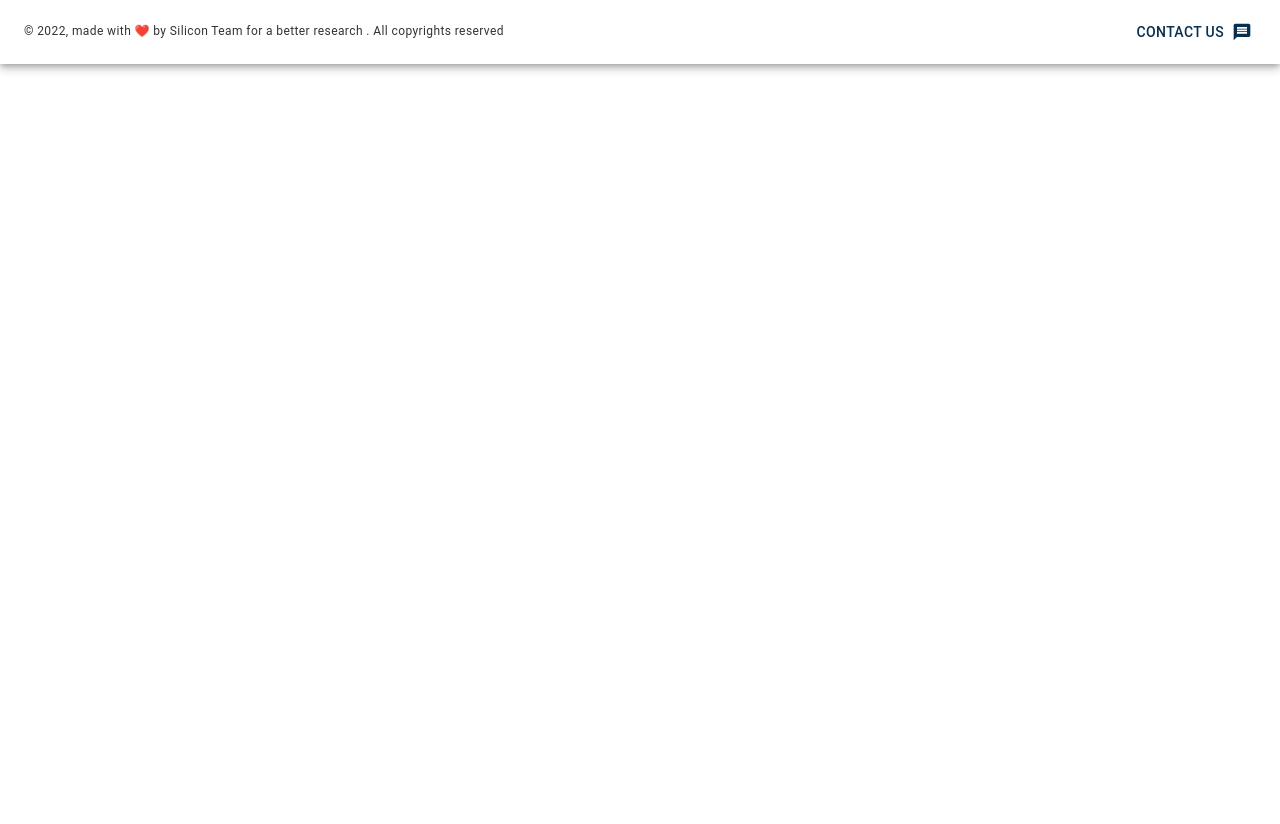
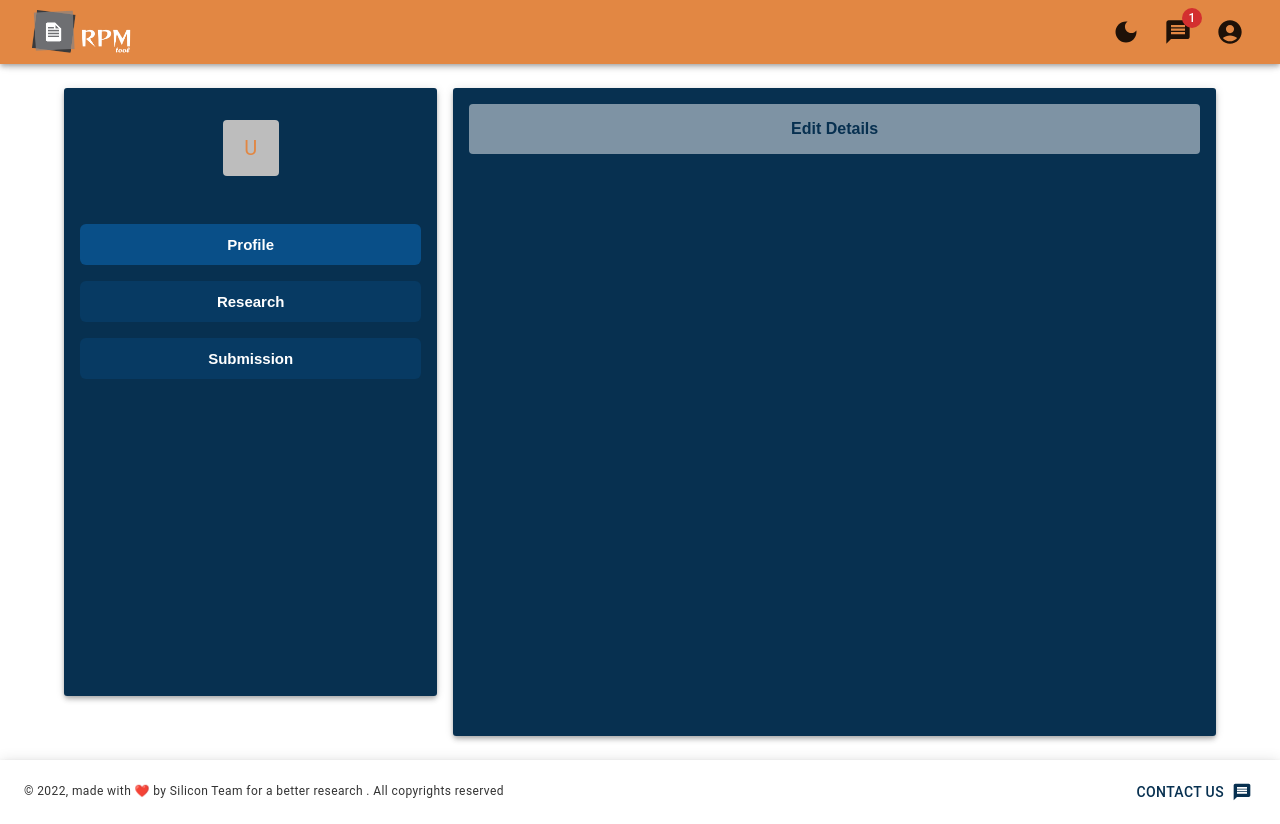
Before and after one commit to Arivaran-T/RPMT, a React (Create React App) app in the folder FrontEnd/rpmt/: page /profile/details in a window 1280 px wide. Before the commit the page ends 800 px from the top, so only its background shows below. Built offline with nearby package versions, Linux system fonts and the light colour scheme.

Commit message:
profile page partially added

```diff
--- a/FrontEnd/rpmt/src/Pages/DashBoard/Content.js
+++ b/FrontEnd/rpmt/src/Pages/DashBoard/Content.js
@@ -10,7 +10,8 @@ function Content(props) {
         my={3}
         pt={0.5}
         pl={2}
-        height={"50px"}
+        // height={"50px"}
+        minHeight="50px"
         sx={{
           bgcolor: "#1385E1",
           borderRadius: "6px",
@@ -76,6 +77,7 @@ function Content(props) {
                   href="/submission/id"
                   startIcon={<BackupIcon />}
                   color="secondary"
+                  sx={{ textTransform: "none" ,fontFamily:"open sans"}}
                 >
                   Submit
                 </Button>
--- a/FrontEnd/rpmt/src/Pages/DashBoard/DashBoard.js
+++ b/FrontEnd/rpmt/src/Pages/DashBoard/DashBoard.js
@@ -9,8 +9,8 @@ function DashBoard(props) {
       <Header mode={props.mode} handler={props.handler} />
 
       <Paper elevation={2} square>
-        <Box height={"100%"} width="100%">
-          <Container maxWidth="md" sx={{ textAlign: "left" }}>
+        <Box width="100%" minHeight={"83vh"}>
+          <Container  maxWidth="md" sx={{ textAlign: "left" }}>
             <Box py={3}>
               <Paper elevation={3}>
                 <Box p={1} sx={{ bgcolor: "#073050", borderRadius: "3px" }}>
--- a/FrontEnd/rpmt/src/Pages/Pages.js
+++ b/FrontEnd/rpmt/src/Pages/Pages.js
@@ -7,6 +7,7 @@ import SignUp from "./Auth/SignUp/SignUp";
 import Chat from "./Chat/Std-Chat/Chat";
 import Profile from "./Profile/Profile";
 import DashBoard from "./DashBoard/DashBoard";
+import Submission from "./Submission/Submission";
 
 function Pages(props) {
   return (
@@ -23,6 +24,11 @@ function Pages(props) {
           element={<DashBoard mode={props.mode} handler={props.modeHandler} />}
         />
         <Route
+          eaxct
+          path="/submission/:id"
+          element={<Submission mode={props.mode} handler={props.modeHandler} />}
+        />
+        <Route
           path="/auth/sign-in"
           exact
           element={<SignIn mode={props.mode} handler={props.modeHandler} />}
@@ -36,8 +42,13 @@ function Pages(props) {
           element={<Chat mode={props.mode} handler={props.modeHandler} />}
         />
         <Route
+          path="/profile/:page"
+          element={<Profile mode={props.mode} handler={props.modeHandler} />}
+        />
+        <Route
+          exact
           path="/profile"
-          element={<Profile mode={props.mode} handler={props.modeHandler} />}
+          element={<Navigate replace to="/profile/details" />}
         />
       </Routes>
     </>
--- /dev/null
+++ b/FrontEnd/rpmt/src/Pages/Profile/EditDetails.js
@@ -0,0 +1,20 @@
+import { Paper, Box } from "@mui/material";
+import Heading from "./Heading";
+
+function EditDetails() {
+  return (
+    <>
+      <Paper elevation={4}>
+        <Box
+          p={2}
+          sx={{ bgcolor: "#073050", borderRadius: "3px", textAlign: "center" }}
+          minHeight={"77vh"}
+        >
+          <Heading heading="Edit Details" />
+        </Box>
+      </Paper>
+    </>
+  );
+}
+
+export default EditDetails;
--- /dev/null
+++ b/FrontEnd/rpmt/src/Pages/Profile/Heading.js
@@ -0,0 +1,21 @@
+import { Box, Typography } from "@mui/material";
+
+function Heading(props) {
+  return (
+    <Box
+      p={2}
+      mb={4}
+      sx={{
+        bgcolor: "#FFFFFF",
+        opacity: "48%",
+        borderRadius: "4px",
+        fontFamily: "arial",
+        fontSize: "20px",
+      }}
+    >
+      <Typography color="secondary" variant="h4">{props.heading}</Typography>
+    </Box>
+  );
+}
+
+export default Heading;
--- /dev/null
+++ b/FrontEnd/rpmt/src/Pages/Profile/Options.js
@@ -0,0 +1,62 @@
+import { Avatar, Box, Grid, Paper } from "@mui/material";
+import { Link, NavLink } from "react-router-dom";
+import { useParams } from "react-router-dom";
+import { makeStyles } from "@mui/styles";
+
+const useStyle = makeStyles({
+  btn: {
+    color: "#fff",
+    textDecoration: "none",
+    fontFamily: "Arial",
+    fontWeight: "bold",
+    fontSize: "15px",
+  },
+});
+
+function Options(props) {
+  const { page } = useParams();
+  const classes = useStyle();
+  return (
+    <>
+      <Paper elevation={4}>
+        <Box
+          p={2}
+          sx={{ bgcolor: "#073050", borderRadius: "3px", textAlign: "center" }}
+          pb={10}
+          height="64vh"
+        >
+          <Grid mb={6} mt={2} container justifyContent="center">
+            <Avatar
+              variant="rounded"
+              alt="User DP"
+              src=""
+              sx={{ width: 56, height: 56 }}
+            >
+              U
+            </Avatar>
+          </Grid>
+          <Btn link="details" title="Profile" />
+          <Btn link="research" title="Research" />
+          <Btn link="submissions" title="Submission" />
+        </Box>
+      </Paper>
+    </>
+  );
+}
+
+const Btn = (props) => {
+  const classes = useStyle();
+  const { page } = useParams();
+  const bcolor = page === props.link ? "#094F88" : "#073A63";
+  return (
+    <>
+      <Link className={classes.btn} to={`/profile/${props.link}`}>
+        <Box elevation={4} my={2} p={1} py={1.5} sx={{ bgcolor: bcolor, color: "#fff" ,borderRadius:"6px" }}>
+          {props.title}
+        </Box>
+      </Link>
+    </>
+  );
+};
+
+export default Options;
--- a/FrontEnd/rpmt/src/Pages/Profile/Profile.js
+++ b/FrontEnd/rpmt/src/Pages/Profile/Profile.js
@@ -1,9 +1,120 @@
+import {
+  Paper,
+  Container,
+  Box,
+  Grid,
+  Fab,
+  IconButton,
+  ListItemIcon,
+} from "@mui/material";
+import RadioButtonCheckedIcon from "@mui/icons-material/RadioButtonChecked";
+import Drawer from "@mui/material/Drawer";
+import { useState } from "react";
 import Header from "../../Components/Header";
+import Options from "./Options";
+import { useParams } from "react-router-dom";
+import EditDetails from "./EditDetails";
+import MenuOpenIcon from "@mui/icons-material/MenuOpen";
+import { makeStyles } from "@mui/styles";
+import List from "@mui/material/List";
+import ListItem from "@mui/material/ListItem";
+import ListItemText from "@mui/material/ListItemText";
+import { useNavigate } from "react-router-dom";
+
+const useStyle = makeStyles({
+  buttons: { position: "fixed", right: "0px", top: "45%", bgcolor: "#073050"},
+});
 
 function Profile(props) {
+  const { page } = useParams();
+  const [state, setState] = useState(false);
+  const navigate = useNavigate();
+
+  const Floating = () => {
+    const classes = useStyle();
+    return (
+      <div className={classes.buttons}>
+        <Grid item display={{ sm: "none", xs: "block", posision: "absolute" }}>
+          <Box p={1.2} sx={{ bgcolor: "#DFDADA",borderRadius:"5px 0 0 5px" }} elevation={4}>
+            <IconButton onClick={toggleDrawer(true)}>
+              <MenuOpenIcon fontSize="small" color="secondary" />
+            </IconButton>
+          </Box>
+        </Grid>
+      </div>
+    );
+  };
+
+  const uriChecker = (text) => {
+    const uri = text === "Profile" ? "details" : text.toLowerCase();
+    return uri;
+  };
+
+  const list = () => (
+    <Box
+      sx={{ width: 250 }}
+      role="presentation"
+      onClick={toggleDrawer(false)}
+      onKeyDown={toggleDrawer(false)}
+    >
+      <List>
+        {["Profile", "Research", "Submission"].map((text, index) => (
+          <ListItem
+            button
+            key={text}
+            onClick={() => {
+              navigate(`/profile/${uriChecker(text)}`);
+            }}
+          >
+            <ListItemIcon>
+              <RadioButtonCheckedIcon fontSize="small" />
+            </ListItemIcon>
+            <ListItemText primary={text} />
+          </ListItem>
+        ))}
+      </List>
+    </Box>
+  );
+
+  const toggleDrawer = (open) => (event) => {
+    if (
+      event.type === "keydown" &&
+      (event.key === "Tab" || event.key === "Shift")
+    ) {
+      return;
+    }
+
+    setState(open);
+  };
+
   return (
     <>
       <Header mode={props.mode} handler={props.handler} />
+      <Drawer anchor={"left"} open={state} onClose={toggleDrawer(false)}>
+        {list()}
+      </Drawer>
+      <Paper square elevation={1}>
+        <Floating />
+        <Container maxWidth="lg">
+          <Box py={3}>
+            <Box>
+              <Grid
+                container
+                spacing={2}
+                alignContent="center"
+                justifyContent={"center"}
+              >
+                <Grid item xs={4} display={{ sm: "block", xs: "none" }}>
+                  <Options />
+                </Grid>
+                <Grid item xs={10} sm={8}>
+                  {page === "details" && <EditDetails />}
+                </Grid>
+              </Grid>
+            </Box>
+          </Box>
+        </Container>
+      </Paper>
     </>
   );
 }
--- a/FrontEnd/rpmt/src/Pages/Submission/Submission.js
+++ b/FrontEnd/rpmt/src/Pages/Submission/Submission.js
@@ -0,0 +1,19 @@
+import { Container, Box, Paper } from "@mui/material";
+import Header from "../../Components/Header";
+
+function Submission(props) {
+  return (
+    <>
+      <Header mode={props.mode} handler={props.handler} />
+      <Paper square elevation={1}>
+        <Container maxWidth="md">
+          <Box py={3}>
+            <Box></Box>
+          </Box>
+        </Container>
+      </Paper>
+    </>
+  );
+}
+
+export default Submission;
```
Also changed, not shown: FrontEnd/rpmt/src/Pages/Profile/SideDrawer.js (added, +57 -0 lines).
